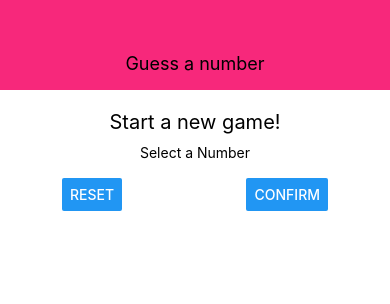
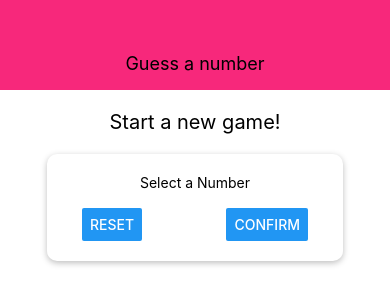
Before and after one commit to antoinemacia/guess-number-rn, a React Native app: screen / in a window 390 px wide. Shown: the top 304 px of the page. Built offline with nearby package versions, Linux system fonts and the light colour scheme.

Commit message:
Override styling of presentational component

```diff
--- /dev/null
+++ b/components/Card.jsx
@@ -0,0 +1,30 @@
+import React from 'react';
+import { View, StyleSheet } from 'react-native';
+
+const Card = props => {
+  return (
+    <View style={{ ...styles.card, ...props.style}}>
+      {props.children}
+    </View>
+  )
+}
+
+
+const styles = StyleSheet.create({
+  card: {
+    padding: 20,
+    marginTop: 10,
+    borderRadius: 10,
+    shadowColor: 'black',
+    elevation: 5,
+    shadowOffset: {
+      width: 0,
+      height: 2
+    },
+    shadowRadius: 6,
+    shadowOpacity: 0.26,
+    backgroundColor: 'white'
+  }
+});
+
+export default Card
--- a/screens/StartGameScreen.jsx
+++ b/screens/StartGameScreen.jsx
@@ -1,18 +1,19 @@
 import React from 'react';
 import { View, Text, StyleSheet, TextInput, Button } from 'react-native';
+import Card from '../components/Card'
 
 const StartGameScreen = () => {
   return (
     <View style={styles.screen}>
       <Text style={styles.title}>Start a new game!</Text>
-      <View style={styles.inputContainer}>
+      <Card style={styles.inputContainer}>
         <Text>Select a Number</Text>
-        <TextInput/>
+        <TextInput />
         <View style={styles.buttons}>
-          <Button title="Reset" onPress={()=> {}}/>
-          <Button title="Confirm" onPress={() => {}}/>
+          <Button title="Reset" onPress={() => { }} />
+          <Button title="Confirm" onPress={() => { }} />
         </View>
-      </View>
+      </Card>
     </View>
   )
 }
```
